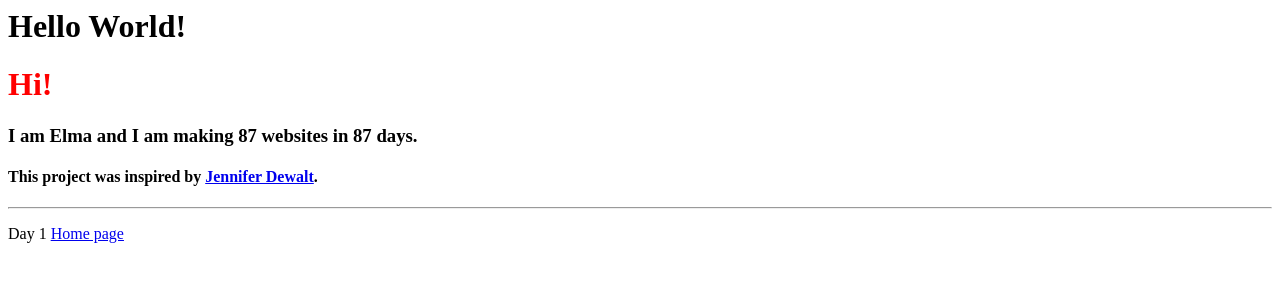
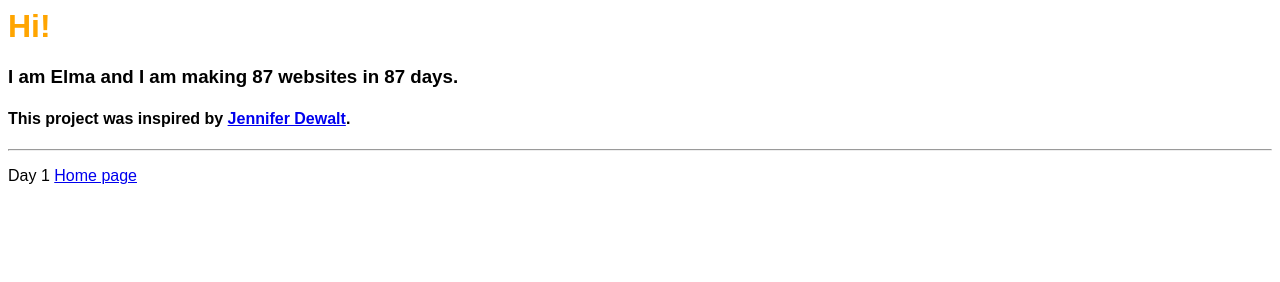
Before and after one commit to elma1/87websites_in_87days, a plain HTML site: page index.html in a window 1280 px wide. Drawn offline with Linux system fonts and the light colour scheme.

Commit message:
change color

```diff
--- a/index.css
+++ b/index.css
@@ -1,3 +1,7 @@
+body {
+  font-family: Arial, sans-serif;
+}
+
 #hi {
-  color: red;
+  color: orange;
 }
--- a/index.html
+++ b/index.html
@@ -1,6 +1,5 @@
 <title>Elma</title>
 <link rel="stylesheet" href="index.css">
-<h1>Hello World!</h1>
 <h1 id="hi">Hi!</h1>
 <h3>I am Elma and I am making 87 websites in 87 days.</h3>
 <h4>This project was inspired by <a href="https://jenniferdewalt.com">Jennifer Dewalt</a>.</h4>
```
